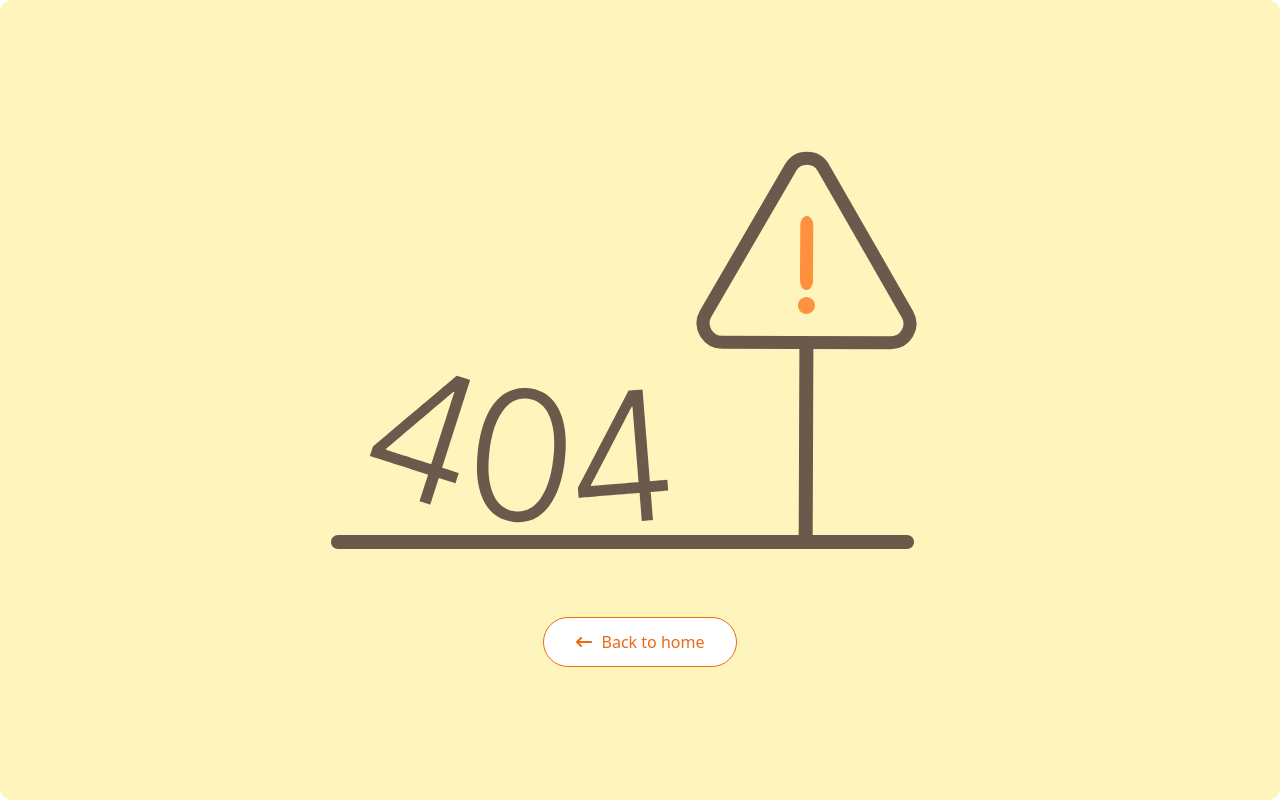
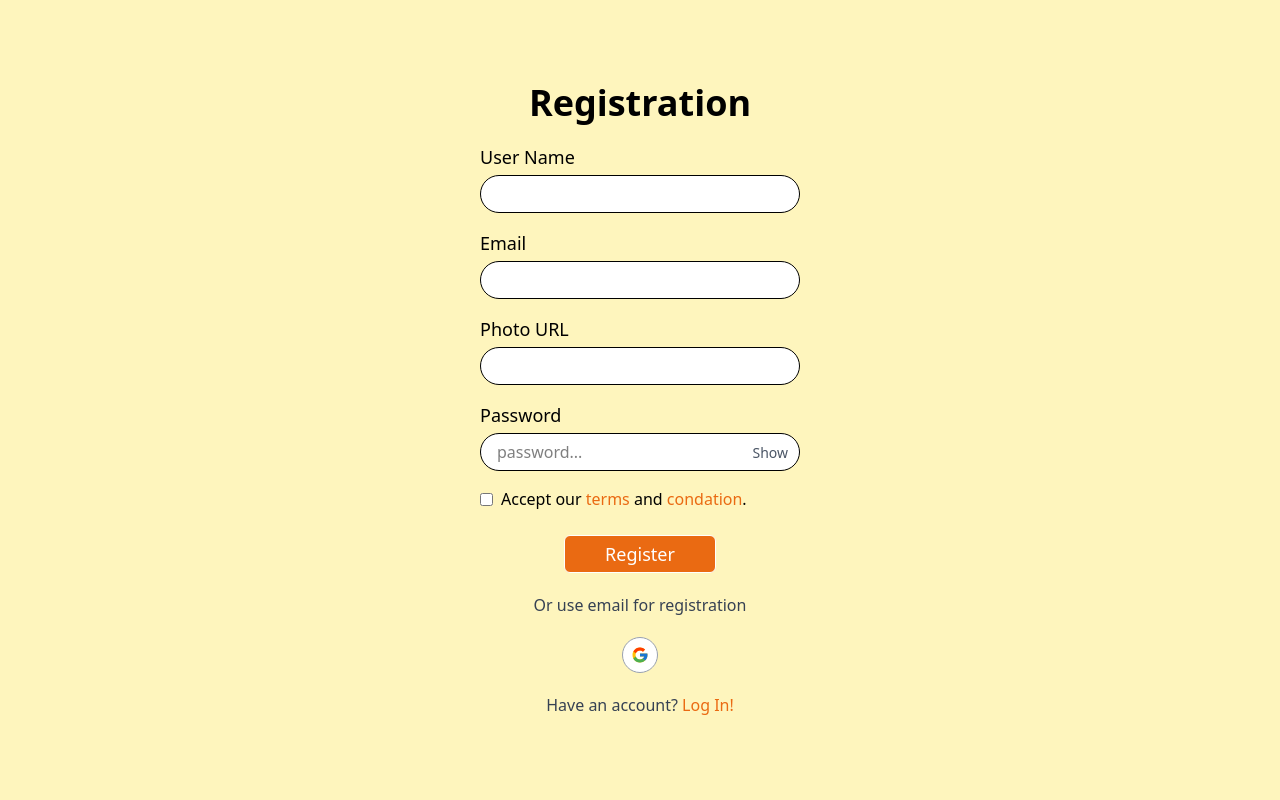
Before and after one commit to jabirstain3/the_bachalors, a React (Vite) app: page /registration in a window 1280 px wide. Built offline with nearby package versions, Linux system fonts and the light colour scheme.

Commit message:
registration page design

```diff
--- a/src/pages/logInPage/LogInPage.jsx
+++ b/src/pages/logInPage/LogInPage.jsx
@@ -28,7 +28,7 @@ const LogInPage = () => {
     }
 
     return (
-        <div className="mx-auto flex items-center secondery_bg justify-center h-screen ">
+        <div className="mx-auto flex items-center justify-center h-screen secondery_bg">
             <div className="py-10 md:py-20 px-20 md:px-32 grid gap-5 rounded-xl">
                 <h1 className="text-4xl text-center font-bold text-black">Log In</h1>
 
--- /dev/null
+++ b/src/pages/registrationPage/RegistrationPage.jsx
@@ -0,0 +1,94 @@
+import { useState } from "react";
+import { FcGoogle } from "react-icons/fc";
+import { NavLink, useLocation } from "react-router-dom";
+
+
+const RegistrationPage = () => {
+    const [ show, setShow ] = useState(false);
+    const  [ currectFormate, setcurrectFormate ] = useState(true);
+    const location = useLocation();
+
+
+    document.title = "Register in to The Bachalors";
+
+    const HandelRegistrationWithGoogle = () =>{
+
+    }
+
+    const isValidPassword = (pwd) => {
+        const regex = /^(?=.*[a-z])(?=.*[A-Z]).{8,}$/;
+        if (regex.test(pwd)) {
+            setcurrectFormate(true);
+        }
+        else {
+            setcurrectFormate(false);
+        }
+    };
+
+    const dest = location.state?.from?.pathname || "/";
+    console.log(dest);
+
+    const HandelRegistration = (e) =>{
+        e.preventDefault();
+        // console.log(e);
+        const name = e.target.name.value;
+        const email = e.target.email.value;
+        const password = e.target.password.value;
+        const photo = e.target.photo.value;
+        const user = { name, email, password, photo };
+        console.log(user);
+    }
+
+    return (
+        <div className="mx-auto flex items-center justify-center h-screen secondery_bg">
+            <div className="py-10 md:py-20 px-20 md:px-32 grid gap-5 rounded-lg ">
+                <h1 className="text-4xl text-center font-bold text-black">Registration</h1>
+
+                <form className="grid gap-4 w-80 mx-auto" onSubmit={HandelRegistration}>
+
+                    <label htmlFor="" className="text-lg font-medium">
+                        User Name
+                        <input className="border bg-white w-full text-base font-normal rounded-full mt-1 px-4 py-1.5" type="text" name="name" required />
+                    </label>
+
+                    <label htmlFor="" className="text-lg font-medium">
+                        Email
+                        <input className="border bg-white w-full text-base font-normal rounded-full mt-1 px-4 py-1.5" type="email" name="email" required />
+                    </label>
+
+                    <label htmlFor=""className="text-lg font-medium">
+                        Photo URL
+                        <input className="border bg-white w-full text-base font-normal rounded-full mt-1 px-4 py-1.5" type="url" name="photo" required />
+                    </label>
+
+                    <lable className="relative text-lg font-medium">
+                        Password
+                        <input className="border bg-white w-full text-base font-normal  rounded-full mt-1 px-4 py-1.5"  type={show ? 'text' : 'password'} name="password"  placeholder="password..." required onChange={(e) => isValidPassword(e.target.value)}/>
+                        <span className='absolute top-10.5 right-3 cursor-default text-sm font-normal text-gray-600' onClick={() => setShow(!show)}>{ show ? "Hide" : "Show"}</span>
+
+                        { !currectFormate && <span className='text-xs text-red-700' onClick={() => setShow(!show)}>Use at least 8 characters, uppercase, and lowercase letter.</span>}
+                    </lable>
+
+                    <div className="flex gap-2 items-center text-base font-medium">
+                        <input type="checkbox" name="terms" id="terms" />
+                        <p htmlFor="terms" >Accept our <a href="" className="textcolor">terms</a> and <a href="" className="textcolor">condation</a>.</p>
+                    </div>
+
+                    <input className="w-fit border rounded-md btn_bg px-10 py-1 mt-2 mx-auto text-lg font-medium text-white" type="submit" value={"Register"} />
+                </form>
+
+                <p className="text-center text-gray-700">Or use email for registration</p>
+
+                <div className="flex justify-center items-center gap-5">
+                    <button className="bg-white border border-gray-400 rounded-full  p-2" onClick={HandelRegistrationWithGoogle}>
+                        <FcGoogle className="text-lg" />
+                    </button>
+                </div>
+
+                <p className="text-center text-gray-700">Have an account? <NavLink className={'textcolor font-medium'} to={'/login'} >Log In!</NavLink></p>
+            </div>
+        </div>
+    );
+};
+
+export default RegistrationPage;
--- a/src/router/Router.jsx
+++ b/src/router/Router.jsx
@@ -3,6 +3,7 @@ import App from "../App.jsx";
 import HomeLayout from "../layouts/homeLayout/HomeLayout.jsx";
 import ErrorPage from "../pages/errorPage/ErrorPage.jsx";
 import LogInPage from "../pages/logInPage/LogInPage.jsx";
+import RegistrationPage from "../pages/registrationPage/RegistrationPage.jsx";
 
 const router = createBrowserRouter([
     {
@@ -23,6 +24,10 @@ const router = createBrowserRouter([
         path: "login",
         element: <LogInPage />,
     },
+    {
+        path: "registration",
+        element: <RegistrationPage />,
+    },
 
 ])
 
```
